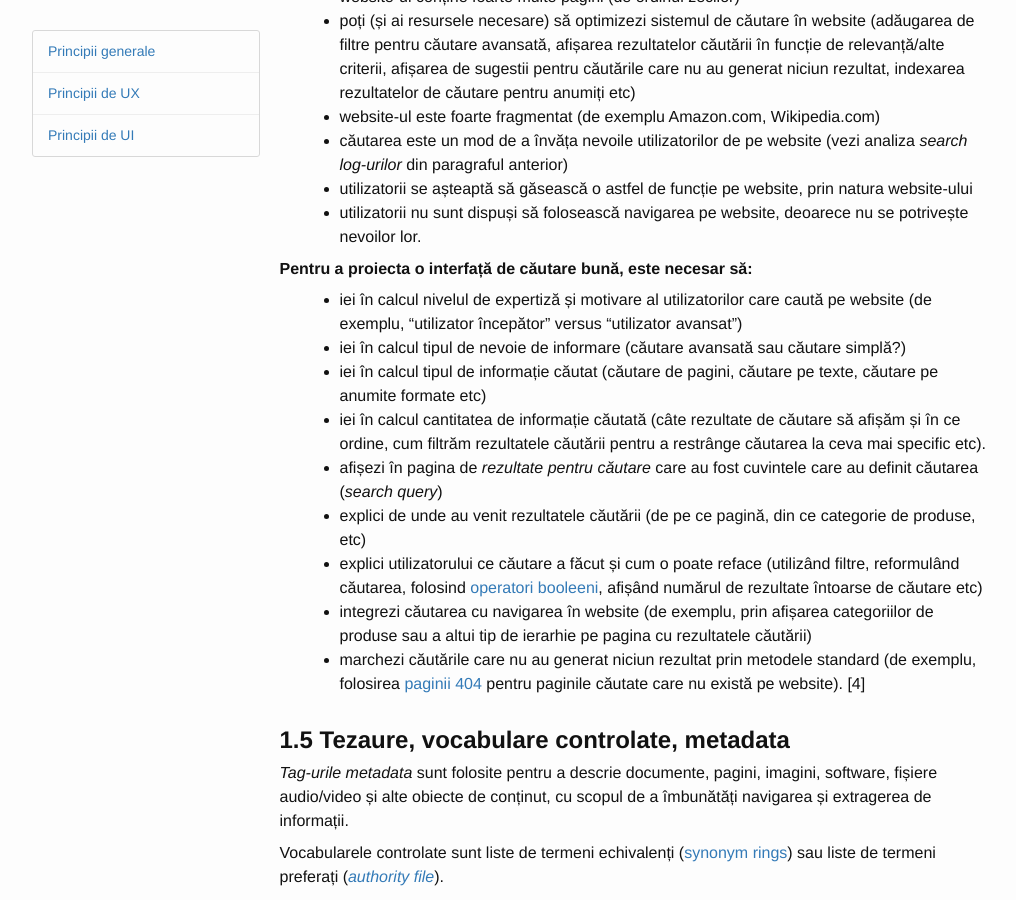
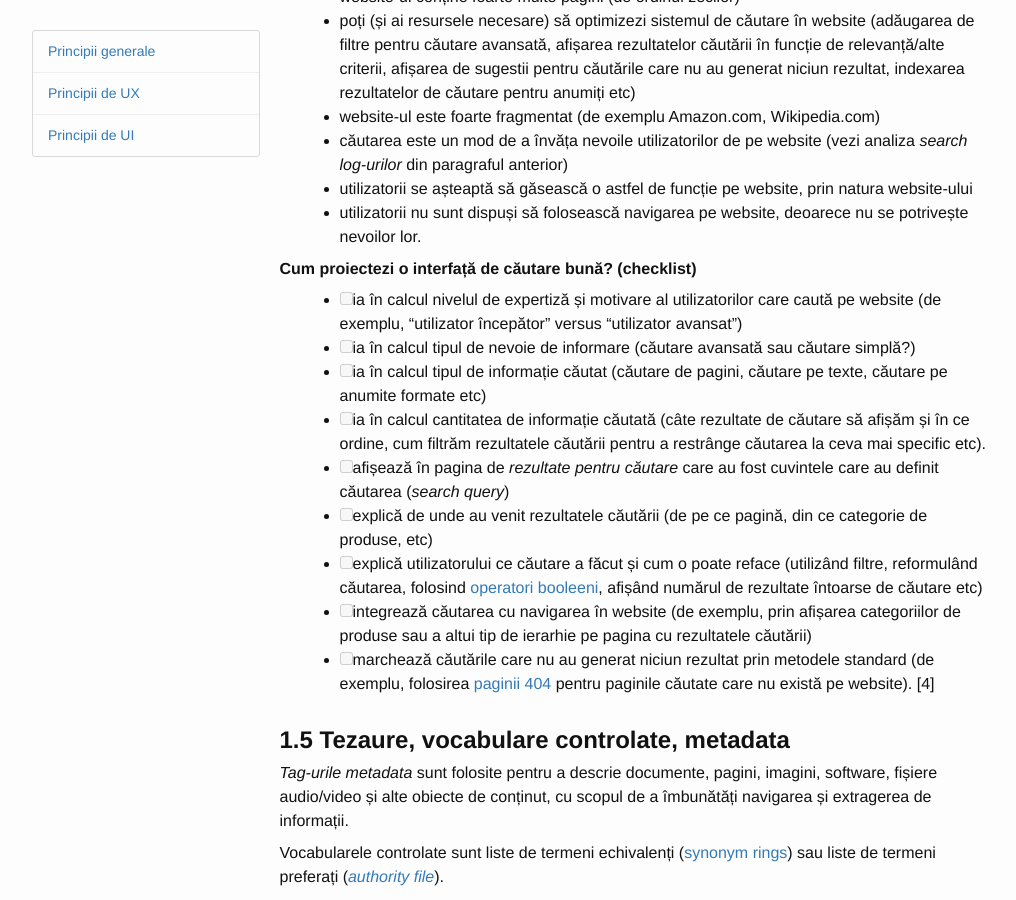
Before and after one commit to gov-ithub/govro-design, a Jekyll site: the page built from 2-ux.md, in a window 1280 px wide and 900 px high, scrolled down 2977 px. Shown: the whole window, without its empty margins (128-1144 px from the left). Built offline with Jekyll 4.4.1, drawn with Linux system fonts in a browser that asks for light colours; nearby versions of some CDN libraries; some of the changed text lies outside the part shown.

Commit message:
Cum proiectezi o interfață de căutare - checklist
Paragraful "Cum proiectezi o interfață de căutare bună" devine checklist.

```diff
--- a/2-ux.md
+++ b/2-ux.md
@@ -104,17 +104,17 @@ Este recomandat să oferi o funcție de _căutare în website_ dacă:
 * utilizatorii se așteaptă să găsească o astfel de funcție pe website, prin natura website-ului
 * utilizatorii nu sunt dispuși să folosească navigarea pe website, deoarece nu se potrivește nevoilor lor.
 
-**Pentru a proiecta o interfață de căutare bună, este necesar să:**
+**Cum proiectezi o interfață de căutare bună? (checklist)**
 
-* iei în calcul nivelul de expertiză și motivare al utilizatorilor care caută pe website (de exemplu, "utilizator începător" versus "utilizator avansat")
-* iei în calcul tipul de nevoie de informare (căutare avansată sau căutare simplă?)
-* iei în calcul tipul de informație căutat (căutare de pagini, căutare pe texte, căutare pe anumite formate etc)
-* iei în calcul cantitatea de informație căutată (câte rezultate de căutare să afișăm și în ce ordine, cum filtrăm rezultatele căutării pentru a restrânge căutarea la ceva mai specific etc).
-* afișezi în pagina de _rezultate pentru căutare_ care au fost cuvintele care au definit căutarea (_search query_)
-* explici de unde au venit rezultatele căutării (de pe ce pagină, din ce categorie de produse, etc)
-* explici utilizatorului ce căutare a făcut și cum o poate reface (utilizând filtre, reformulând căutarea, folosind [operatori booleeni](http://libguides.mit.edu/c.php?g=175963&p=1158594), afișând numărul de rezultate întoarse de căutare etc)
-* integrezi căutarea cu navigarea în website (de exemplu, prin afișarea categoriilor de produse sau a altui tip de ierarhie pe pagina cu rezultatele căutării)
-* marchezi căutările care nu au generat niciun rezultat prin metodele standard (de exemplu, folosirea
+- [ ] ia în calcul nivelul de expertiză și motivare al utilizatorilor care caută pe website (de exemplu, "utilizator începător" versus "utilizator avansat")
+- [ ] ia în calcul tipul de nevoie de informare (căutare avansată sau căutare simplă?)
+- [ ] ia în calcul tipul de informație căutat (căutare de pagini, căutare pe texte, căutare pe anumite formate etc)
+- [ ] ia în calcul cantitatea de informație căutată (câte rezultate de căutare să afișăm și în ce ordine, cum filtrăm rezultatele căutării pentru a restrânge căutarea la ceva mai specific etc).
+- [ ] afișează în pagina de _rezultate pentru căutare_ care au fost cuvintele care au definit căutarea (_search query_)
+- [ ] explică de unde au venit rezultatele căutării (de pe ce pagină, din ce categorie de produse, etc)
+- [ ] explică utilizatorului ce căutare a făcut și cum o poate reface (utilizând filtre, reformulând căutarea, folosind [operatori booleeni](http://libguides.mit.edu/c.php?g=175963&p=1158594), afișând numărul de rezultate întoarse de căutare etc)
+- [ ] integrează căutarea cu navigarea în website (de exemplu, prin afișarea categoriilor de produse sau a altui tip de ierarhie pe pagina cu rezultatele căutării)
+- [ ] marchează căutările care nu au generat niciun rezultat prin metodele standard (de exemplu, folosirea
 [paginii 404](https://en.wikipedia.org/wiki/HTTP_404) pentru paginile căutate care nu există pe website). [4]
 
 
```
Also changed, not shown: other parts of 2-ux.md (+1 -1 lines).
